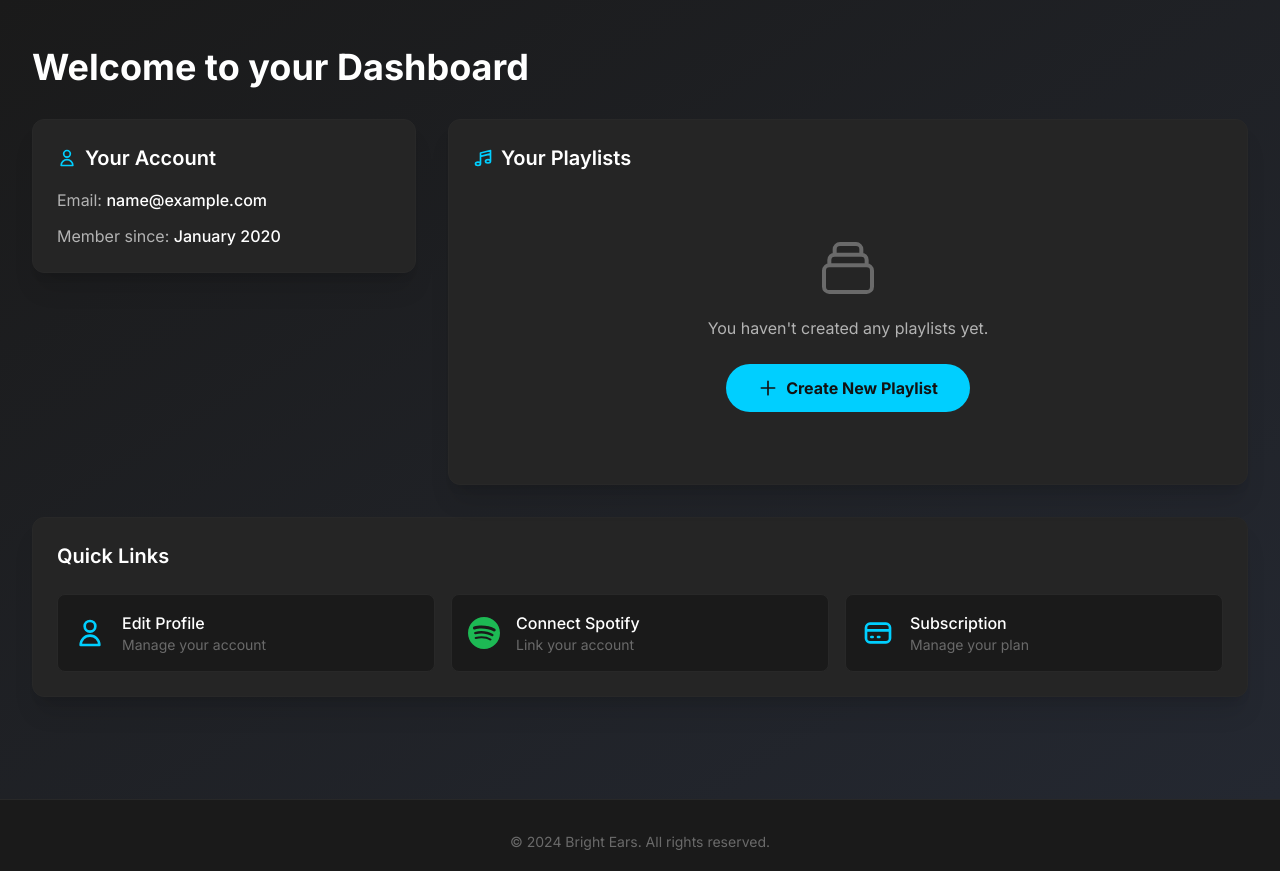
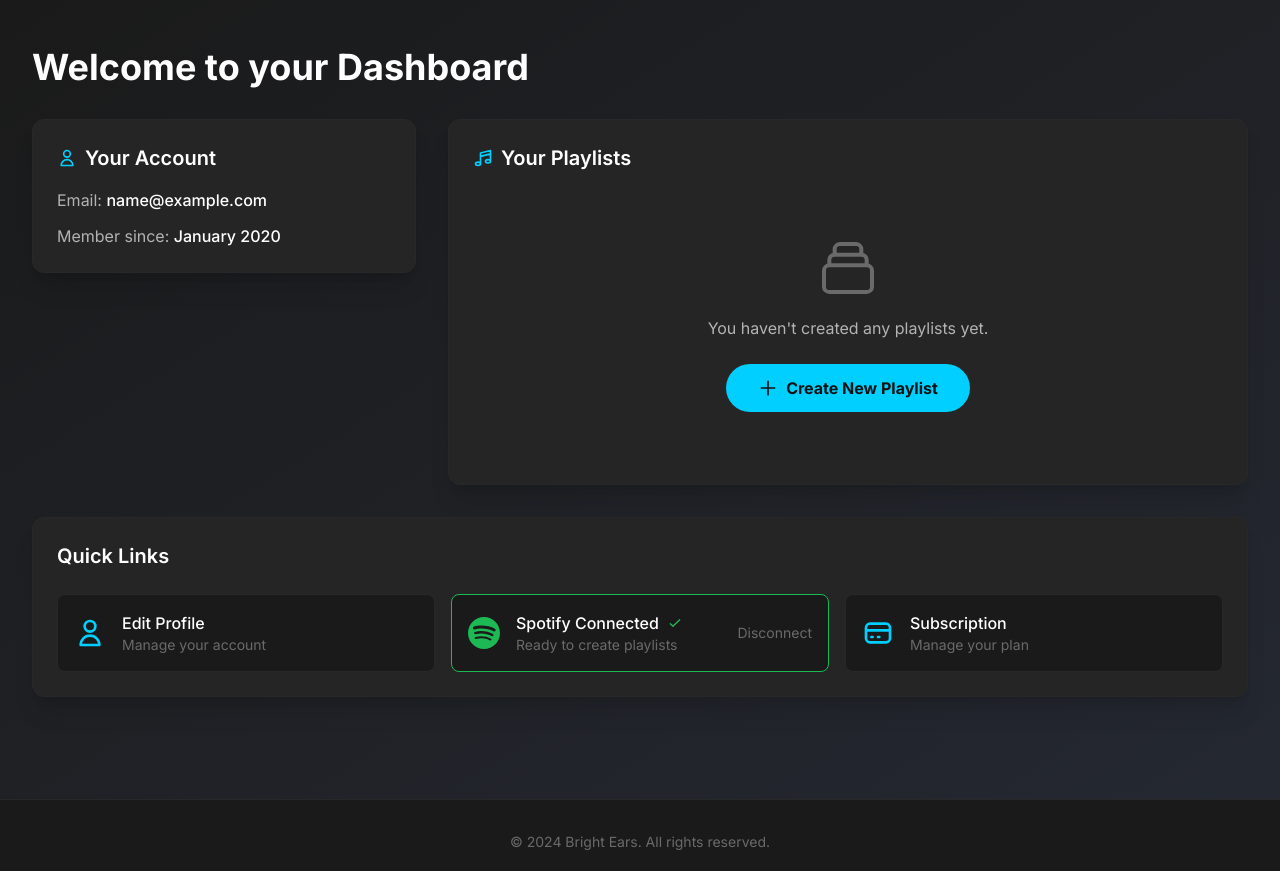
Before and after one commit to brightears/spotify-playlist-generator, a Flask app: page /dashboard in a window 1280 px wide. Shown: the part 74-945 px from the top of the page. Run offline with Flask 3, Linux system fonts and the light colour scheme; a user stored in the database is signed in; tables that the repository leaves empty hold one stand-in row (values such as "Sample post"); some libraries are stand-ins or nearby versions.

Commit message:
fix: implement Spotify connection flow from dashboard
- Add new route /spotify/connect for connecting Spotify without creating a playlist
- Update callback to handle connection-only flow
- Fix "Connect Spotify" button to use the new route
- Show connection status on dashboard with disconnect option

🤖 Generated with [Claude Code](https://claude.ai/code)

Co-Authored-By: Claude <noreply@anthropic.com>

```diff
--- a/templates/dashboard.html
+++ b/templates/dashboard.html
@@ -64,7 +64,24 @@
                     </div>
                 </a>
 
-                <a href="#" class="group flex items-center p-4 bg-[#1a1a1a] rounded-lg border border-[#282828] hover:border-[#00CFFF] transition-all duration-200">
+                {% if current_user.spotify_access_token %}
+                <div class="flex items-center p-4 bg-[#1a1a1a] rounded-lg border border-[#1DB954]">
+                    <svg class="w-8 h-8 text-[#1DB954] mr-4" viewBox="0 0 24 24" fill="currentColor">
+                        <path d="M12 0C5.4 0 0 5.4 0 12s5.4 12 12 12 12-5.4 12-12S18.66 0 12 0zm5.521 17.34c-.24.359-.66.48-1.021.24-2.82-1.74-6.36-2.101-10.561-1.141-.418.122-.779-.179-.899-.539-.12-.421.18-.78.54-.9 4.56-1.021 8.52-.6 11.64 1.32.42.18.479.659.301 1.02zm1.44-3.3c-.301.42-.841.6-1.262.3-3.239-1.98-8.159-2.58-11.939-1.38-.479.12-1.02-.12-1.14-.6-.12-.48.12-1.021.6-1.141C9.6 9.9 15 10.561 18.72 12.84c.361.181.54.78.241 1.2zm.12-3.36C15.24 8.4 8.82 8.16 5.16 9.301c-.6.179-1.2-.181-1.38-.721-.18-.601.18-1.2.72-1.381 4.26-1.26 11.28-1.02 15.721 1.621.539.3.719 1.02.419 1.56-.299.421-1.02.599-1.559.3z"/>
+                    </svg>
+                    <div class="flex-1">
+                        <h3 class="text-white font-medium flex items-center">
+                            Spotify Connected
+                            <svg class="w-4 h-4 ml-2 text-[#1DB954]" fill="none" stroke="currentColor" viewBox="0 0 24 24">
+                                <path stroke-linecap="round" stroke-linejoin="round" stroke-width="2" d="M5 13l4 4L19 7"></path>
+                            </svg>
+                        </h3>
+                        <p class="text-sm text-[#6a6a6a]">Ready to create playlists</p>
+                    </div>
+                    <a href="{{ url_for('spotify.disconnect') }}" class="text-sm text-[#6a6a6a] hover:text-red-400 ml-4">Disconnect</a>
+                </div>
+                {% else %}
+                <a href="{{ url_for('spotify.connect_account') }}" class="group flex items-center p-4 bg-[#1a1a1a] rounded-lg border border-[#282828] hover:border-[#00CFFF] transition-all duration-200">
                     <svg class="w-8 h-8 text-[#1DB954] mr-4" viewBox="0 0 24 24" fill="currentColor">
                         <path d="M12 0C5.4 0 0 5.4 0 12s5.4 12 12 12 12-5.4 12-12S18.66 0 12 0zm5.521 17.34c-.24.359-.66.48-1.021.24-2.82-1.74-6.36-2.101-10.561-1.141-.418.122-.779-.179-.899-.539-.12-.421.18-.78.54-.9 4.56-1.021 8.52-.6 11.64 1.32.42.18.479.659.301 1.02zm1.44-3.3c-.301.42-.841.6-1.262.3-3.239-1.98-8.159-2.58-11.939-1.38-.479.12-1.02-.12-1.14-.6-.12-.48.12-1.021.6-1.141C9.6 9.9 15 10.561 18.72 12.84c.361.181.54.78.241 1.2zm.12-3.36C15.24 8.4 8.82 8.16 5.16 9.301c-.6.179-1.2-.181-1.38-.721-.18-.601.18-1.2.72-1.381 4.26-1.26 11.28-1.02 15.721 1.621.539.3.719 1.02.419 1.56-.299.421-1.02.599-1.559.3z"/>
                     </svg>
@@ -73,6 +90,7 @@
                         <p class="text-sm text-[#6a6a6a]">Link your account</p>
                     </div>
                 </a>
+                {% endif %}
 
                 <a href="{{ url_for('billing.subscription') }}" class="group flex items-center p-4 bg-[#1a1a1a] rounded-lg border border-[#282828] hover:border-[#00CFFF] transition-all duration-200">
                     <svg class="w-8 h-8 text-[#00CFFF] mr-4" fill="none" stroke="currentColor" viewBox="0 0 24 24">
```
Also changed, not shown: src/flasksaas/spotify_routes.py (+27 -0 lines).
